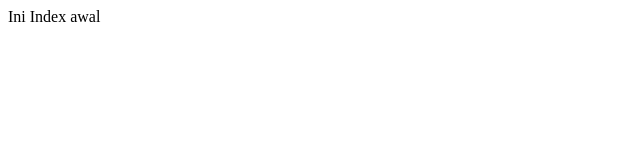
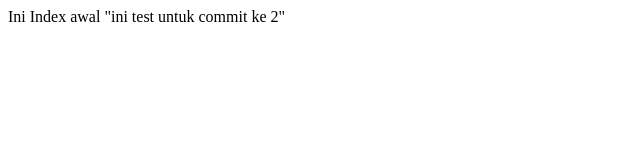
Before and after one commit to khariri/belajar-git, a plain HTML site: page index.html in a window 1280 px wide. Shown: the whole page, without its empty margins (0-640 px from the left). Drawn offline with Linux system fonts and the light colour scheme.

Commit message:
commit ke dua

```diff
--- a/index.html
+++ b/index.html
@@ -2,5 +2,8 @@
 <title>Index awal</title>
 <body>
 Ini Index awal
+
+
+"ini test untuk commit ke 2"
 </body>
 </html>
```
